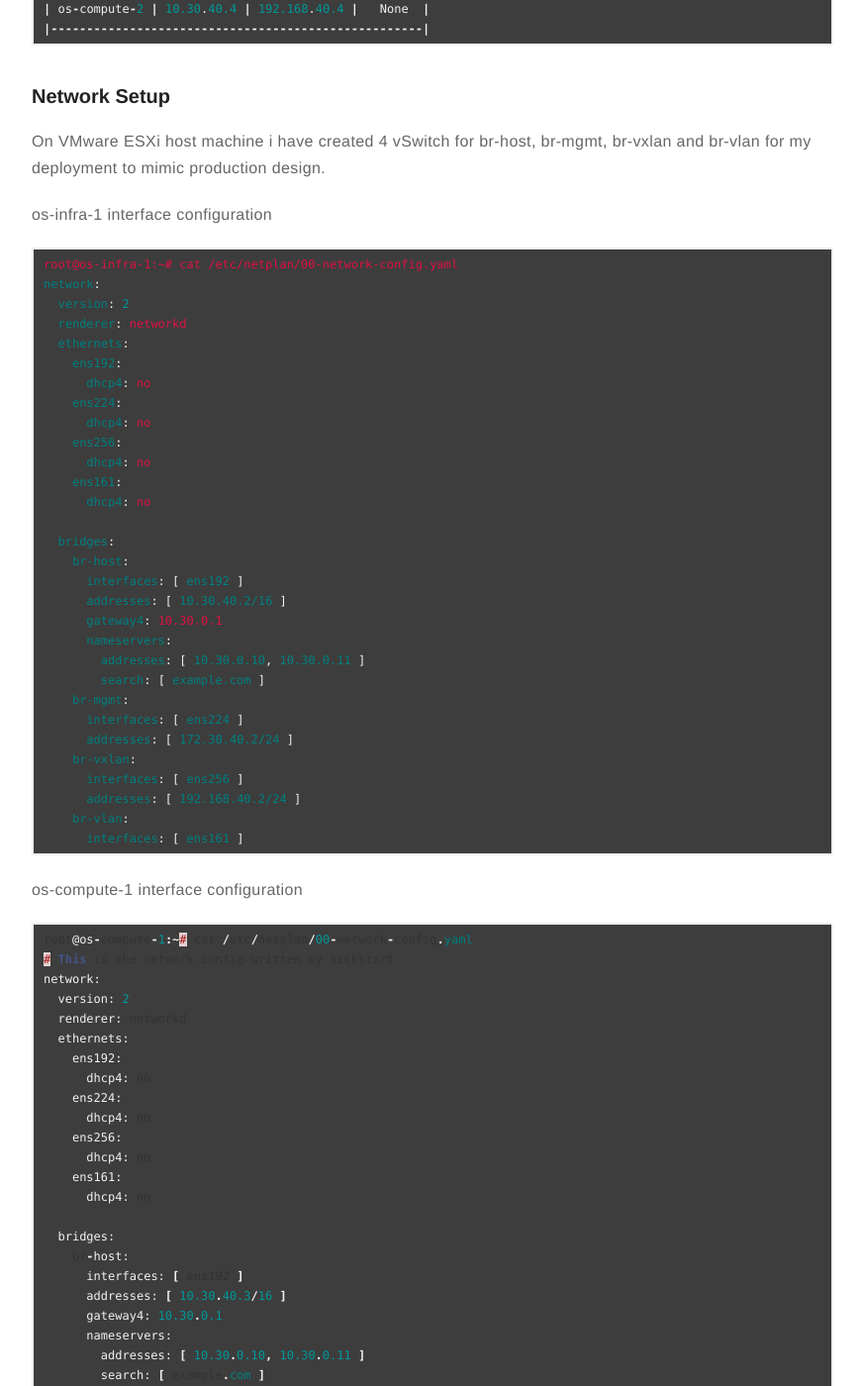
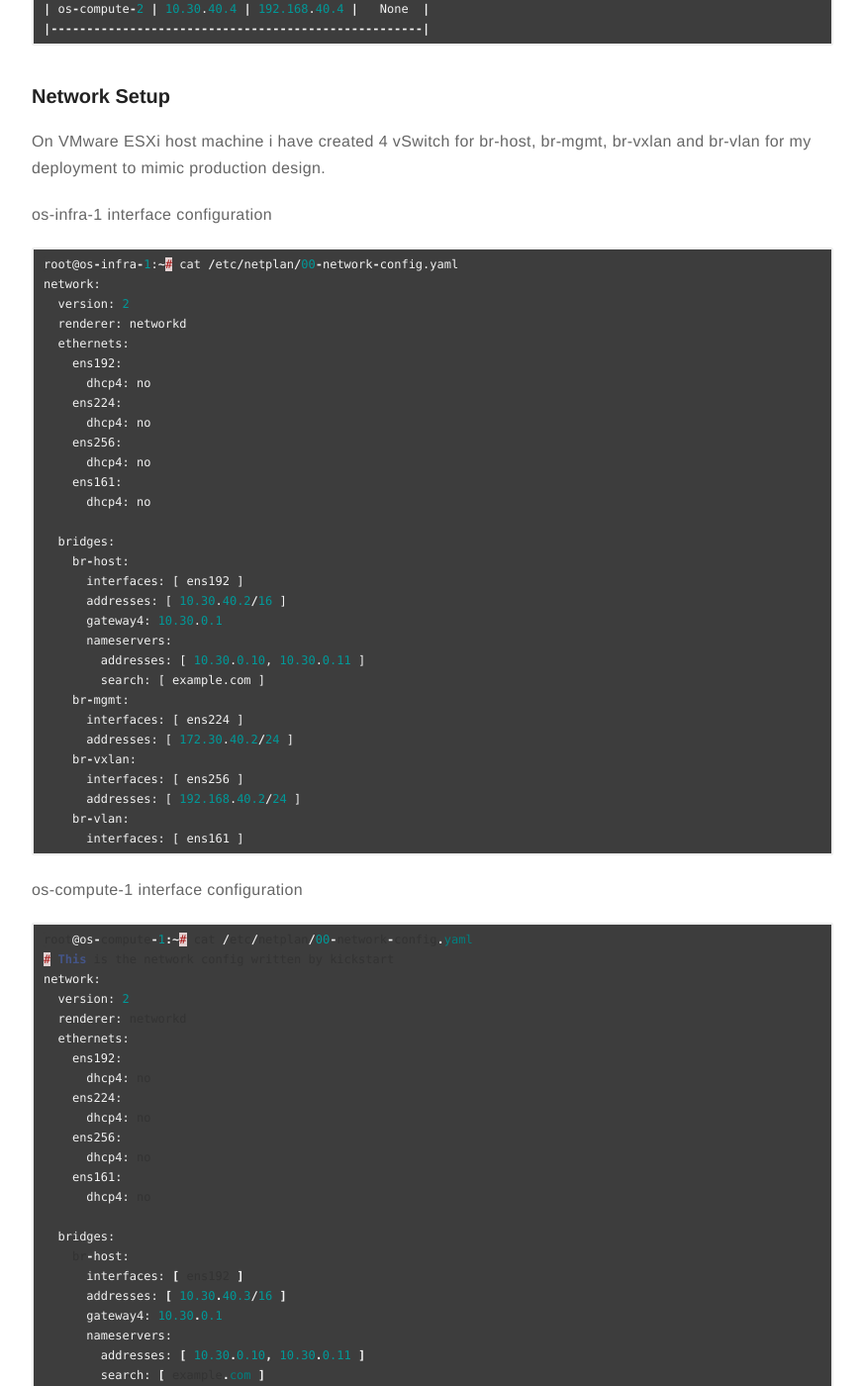
Before and after one commit to satishdotpatel/satishdotpatel.github.io, a Jekyll site: the page built from _posts/2021-03-29-openstack-ansible-ovn-deployment-part1.markdown, in a window 1280 px wide and 1400 px high, scrolled down 964 px. Shown: the whole window at 99% size, without its empty margins (203-1076 px from the left). Built offline with Jekyll 4.4.1, drawn with Linux system fonts in a browser that asks for light colours; comment, search, counter and statistics services are not loaded; some of the changed text lies outside the part shown.

````diff
--- a/_posts/2021-03-29-openstack-ansible-ovn-deployment-part1.markdown
+++ b/_posts/2021-03-29-openstack-ansible-ovn-deployment-part1.markdown
@@ -43,7 +43,7 @@
 
 os-infra-1 interface configuration
 
-```yaml
+```js
 root@os-infra-1:~# cat /etc/netplan/00-network-config.yaml
 network:
   version: 2
@@ -116,7 +116,7 @@
 
 /etc/openstack_deploy/openstack_user_config.yml
 
-```php
+```js
 ---
 cidr_networks:
   container: 172.30.40.0/24
````
